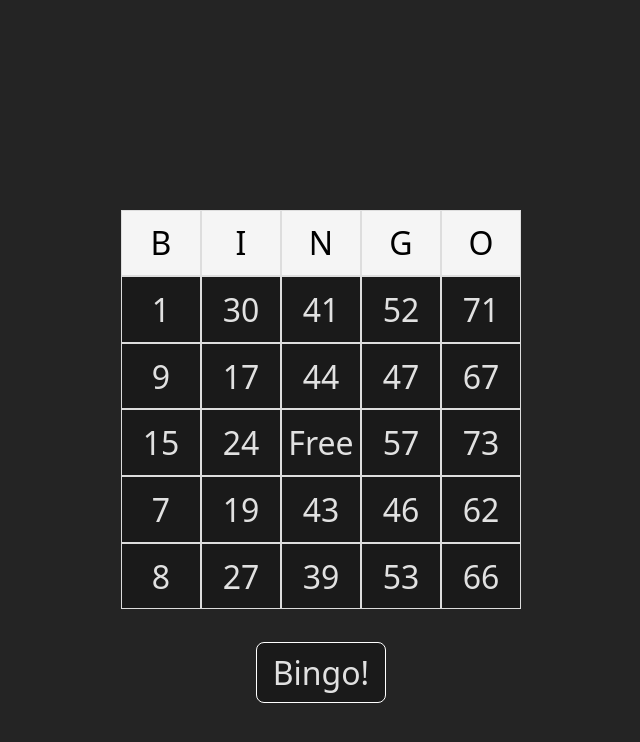
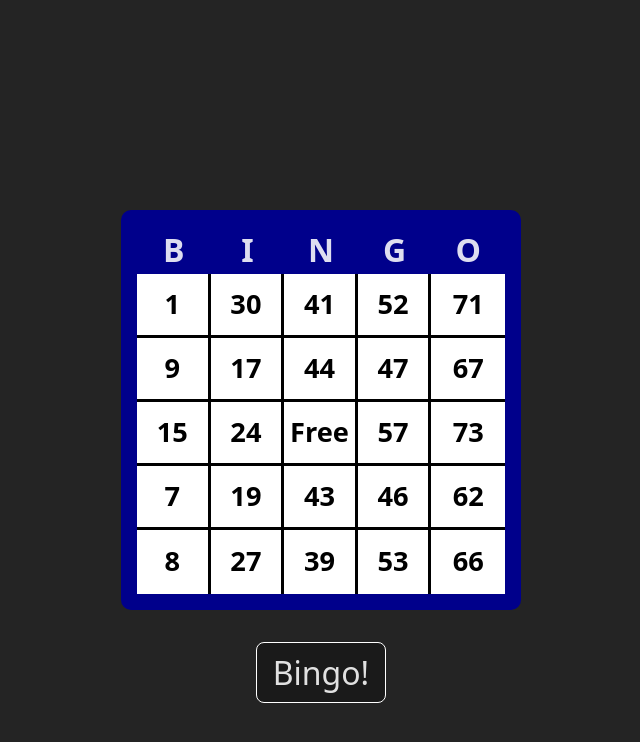
Before and after one commit to AugustDaniel/Bingo-App, a React (Vite) app: page / in a window 1280 px wide. Both pictures are taken after a click on the button "Start". Shown: the top 742 px of the page, without its empty margins (319-959 px from the left). Built offline with nearby package versions, Linux system fonts and the light colour scheme.

Commit message:
redid bingo card styling

```diff
--- a/src/components/BingoCard/BingoCard.css
+++ b/src/components/BingoCard/BingoCard.css
@@ -1,38 +1,68 @@
 .bingo-card {
-    width: 80%;
+    width: 100%;
+    height: 100%;
+    max-width: 400px;
+    max-height: 400px;
     aspect-ratio: 1 / 1;
-    display: grid;
-    grid-template-columns: repeat(5, 1fr);
-    grid-template-rows: repeat(6, 1fr);
+    display: flex;
+    flex-direction: column;
     font-size: 2rem;
+    padding: 1rem;
+    background-color: darkblue;
+    border-radius: 10px;
+    box-sizing: border-box;
 }
 
-.bingo-cell {
-    border: 1px solid #ddd;
+button.bingo-cell {
+    all: unset;
+    border-bottom: 3px solid black;
+    border-right: 3px solid black;
     border-radius: 0;
-    width: 100%;
-    transition: background-image 0.5s;
-    font-size: inherit;
+    font-size: 1.7rem;
+    box-sizing: border-box;
+    color: black;
+    font-weight: 700;
 }
 
-button.bingo-cell:hover {
-    filter: drop-shadow(0 0 0.5em white);
+button.bingo-cell:nth-child(5n) {
+    border-right: none;
+}
+
+button.bingo-cell:nth-last-child(-n + 5) {
+    border-bottom: none;
+}
+
+.bingo-grid {
+    width: 100%;
+    height: 100%;
+    background-color: white;
 }
 
 .bingo-header {
-    background: whitesmoke;
-    color: black;
-    align-content: center;
+    width: 100%;
+    font-weight: 1000;
     font-size: inherit;
-    font-weight: 500;
-    box-sizing: border-box;
-    display: flex;
-    justify-content: center;
-    align-items: center;
+    margin:0;
 }
 
-.marked {
-    background-image: repeating-linear-gradient(140deg, transparent 0%, transparent 48%, red 50%, transparent 52%, transparent 100%);
+button.marked {
+    position: relative;
+    z-index: 0;
+}
+
+button.marked::before {
+    content: '';
+    position: absolute;
+    top: 0;
+    left: 0;
+    right: 0;
+    bottom: 0;
+    background-image: url("../../assets/marked.svg");
+    background-size: cover;
+    background-repeat: no-repeat;
+    background-position: center;
+    opacity: 0.6;
+    z-index: -1;
 }
 
 @media only screen and (max-width: 600px) {
--- a/src/components/BingoCard/BingoGrid.jsx
+++ b/src/components/BingoCard/BingoGrid.jsx
@@ -15,9 +15,17 @@ export default function BingoGrid({card, onClick}) {
         ))
     ))
 
+    const layoutStyle = {
+        display: 'grid',
+        gridTemplateColumns: `repeat(${card.length}, 1fr)`,
+        gridTemplateRows: `repeat(${card[0].length}, 1fr)`,
+    }
+
     return (
         <>
-            {gridElements}
+            <section style={layoutStyle} className={"bingo-grid"}>
+                {gridElements}
+            </section>
         </>
     )
 }
--- a/src/components/BingoCard/BingoHeader.jsx
+++ b/src/components/BingoCard/BingoHeader.jsx
@@ -1,11 +1,18 @@
 export default function BingoHeader({children}) {
     const headerElements = children.split('').map((letter, index) => (
-        <div key={index} className={"bingo-cell bingo-header"}>{letter}</div>
+        <div key={index} className={"bingo-header-cell"}>{letter}</div>
     ))
+
+    const layoutStyle = {
+        display: 'grid',
+        gridTemplateColumns: `repeat(${children.length}, 1fr)`
+    }
 
     return (
         <>
-            {headerElements}
+            <section style={layoutStyle} className={"bingo-header"}>
+                {headerElements}
+            </section>
         </>
     )
 }
```
Also changed, not shown: src/assets/marked.svg (added).
